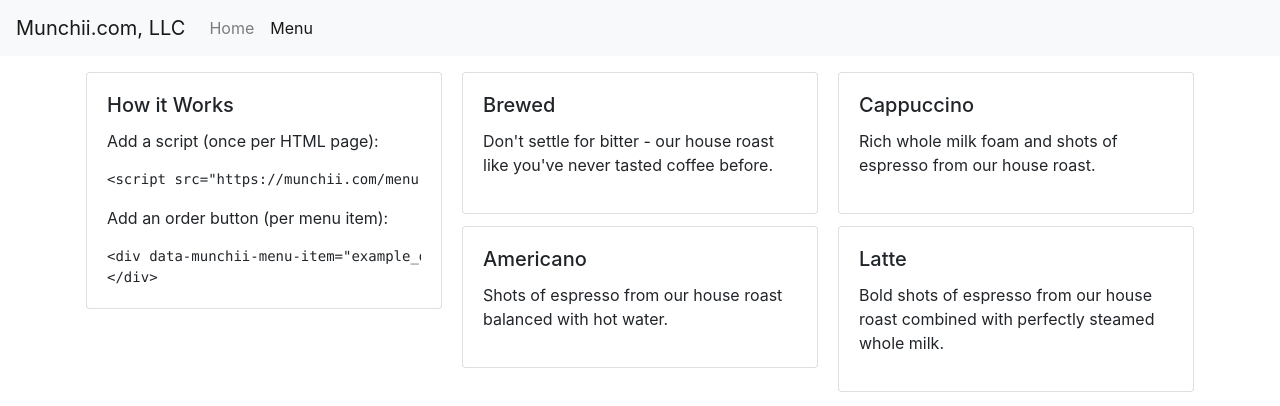
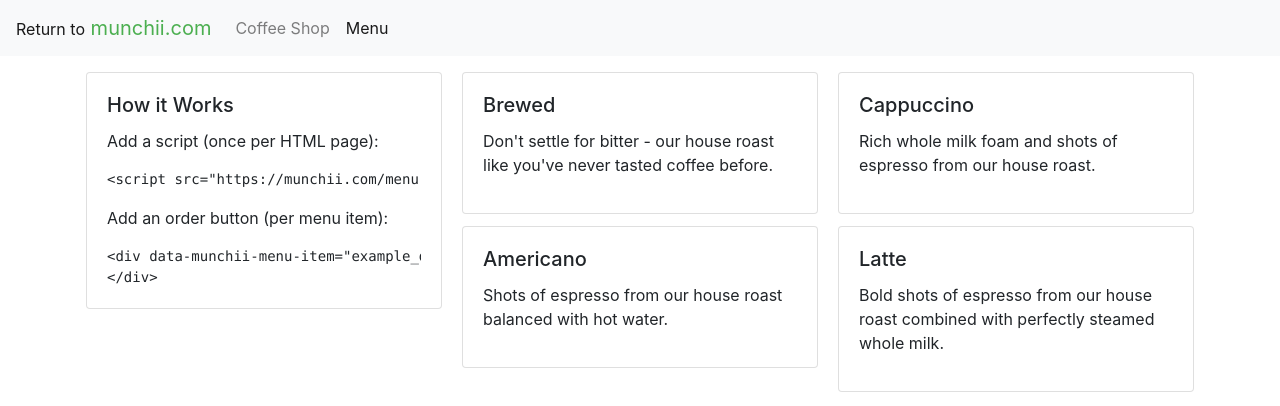
Before and after one commit to munchii/coffeeshop, a website: page public/menu/index.html in a window 1280 px wide. Drawn offline with nearby package versions, Linux system fonts and the light colour scheme.

Commit message:
Touch up branding.

```diff
--- a/public/menu/index.html
+++ b/public/menu/index.html
@@ -8,14 +8,17 @@
   </head>
   <body>
     <nav class="navbar navbar-expand-lg navbar-light bg-light sticky-top">
-      <a class="navbar-brand" href="https://munchii.com">Munchii.com, LLC</a>
+      <div class="navbar-brand">
+          <small>Return to</small>
+          <a href="https://munchii.com" style="color: #4CAF50">munchii.com</a>
+      </div>
       <button class="navbar-toggler" type="button" data-toggle="collapse" data-target="#nav-content" aria-controls="navbarSupportedContent" aria-expanded="false" aria-label="Toggle navigation">
         <span class="navbar-toggler-icon"></span>
       </button>
       <div class="collapse navbar-collapse" id="nav-content">
         <ul class="navbar-nav mr-auto">
             <li class="nav-item">
-                <a class="nav-link" href="/">Home</a>
+                <a class="nav-link" href="/">Coffee Shop</a>
               </li>
               <li class="nav-item active">
             <a class="nav-link">Menu</a>
```
Also changed, not shown: public/index.html (+6 -3 lines), public/images/coffee.png (renamed from public/images/logo.png).
